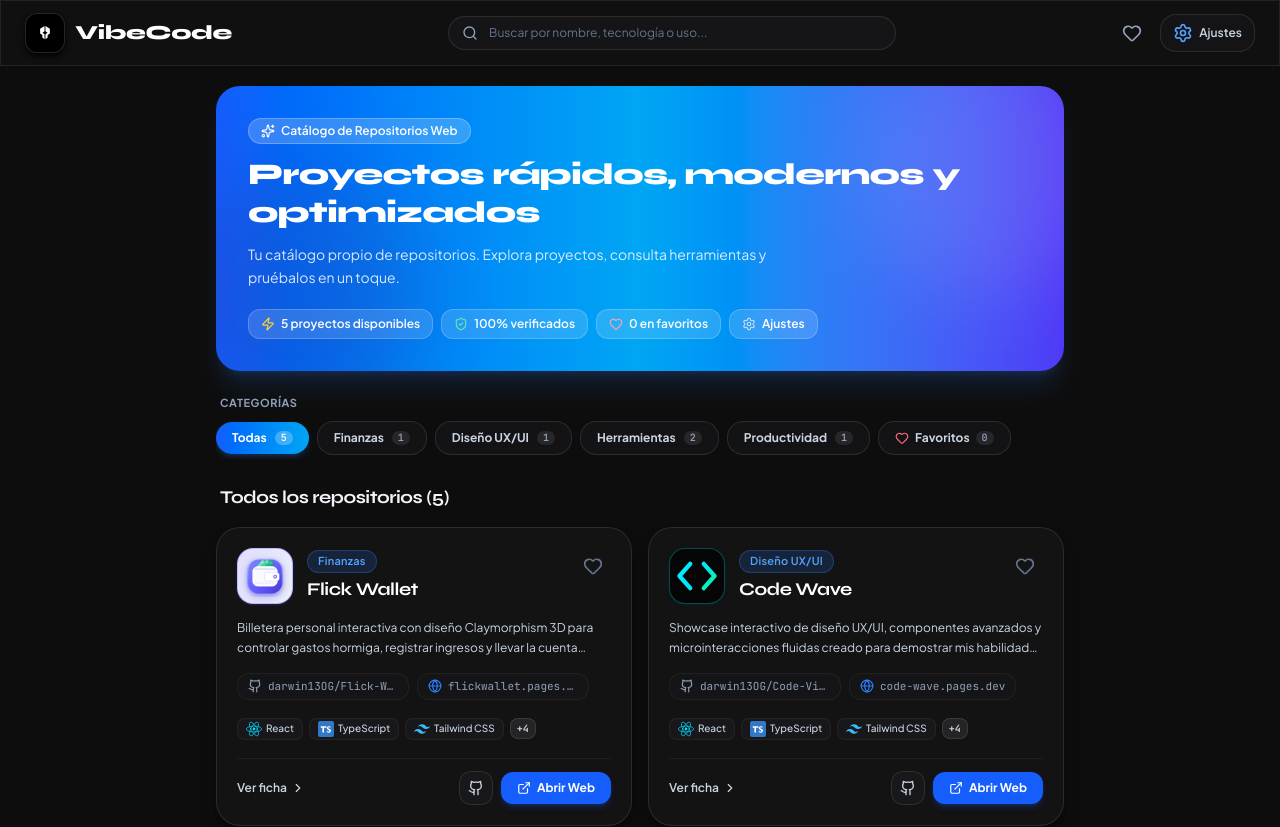
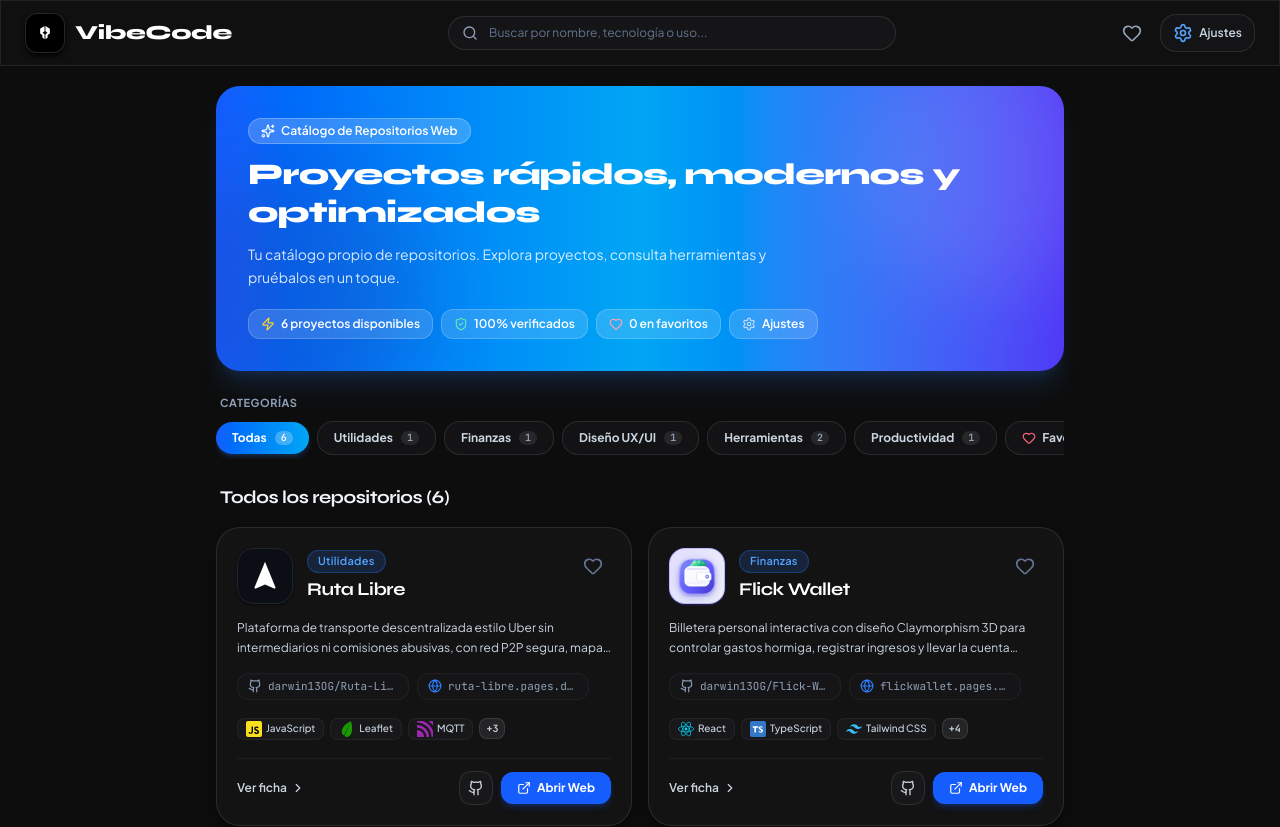
Before and after one commit to darwin13OG/VibeCode-Studio, a React (Vite) app: page / in a window 1280 px wide. Shown: the top 827 px of the page. Built offline with nearby package versions, Linux system fonts and the light colour scheme.

Commit message:
feat: add Ruta Libre project to catalog
- Add "Ruta Libre" project details to initial data
- Create and integrate branded SVG icons and banners
- Extend ProjectIcon and TechIcons to support new assets
- Update project type definitions to include 'rutalibre' type

```diff
--- a/src/components/ProjectIcon.tsx
+++ b/src/components/ProjectIcon.tsx
@@ -12,7 +12,7 @@ interface ProjectIconProps {
   repoName: string;
   cloudflareUrl?: string;
   faviconUrl?: string;
-  iconType?: 'scanner' | 'fintech' | 'waves' | 'codewave' | 'tech' | 'custom' | 'auto';
+  iconType?: 'scanner' | 'fintech' | 'waves' | 'codewave' | 'rutalibre' | 'tech' | 'custom' | 'auto';
   iconSvg?: string;
   techStack?: string[];
   category?: string;
@@ -71,6 +71,20 @@ export const ProjectIcon: React.FC<ProjectIconProps> = ({
             <circle cx="84" cy="63" r="5" fill="#635bff" />
           </svg>
         )}
+      </div>
+    );
+  }
+
+  // 1.8 Ruta Libre official icon - solo la flecha blanca
+  if (iconType === 'rutalibre' || norm.includes('ruta')) {
+    return (
+      <div
+        className={`${className} bg-[#0B0E14] border border-[#21262D] shadow-lg shadow-black/50 flex items-center justify-center shrink-0 select-none overflow-hidden relative`}
+        style={{ width: size, height: size }}
+      >
+        <svg viewBox="0 0 24 24" fill="none" className="w-full h-full p-2.5">
+          <path d="M12 2L4.5 20.29l.71.71L12 18l6.79 3 .71-.71z" fill="#FFFFFF" />
+        </svg>
       </div>
     );
   }
--- a/src/components/TechIcons.tsx
+++ b/src/components/TechIcons.tsx
@@ -100,6 +100,39 @@ export const TechIcon: React.FC<TechIconProps> = ({ name, className = 'w-4 h-4',
     );
   }
 
+  if (norm.includes('leaflet')) {
+    return (
+      <svg width={size} height={size} viewBox="0 0 24 24" className={className} fill="none">
+        <path d="M17.69 0c-.355.574-8.432 4.74-10.856 8.649-2.424 3.91-3.116 6.988-2.237 9.882.879 2.893 2.559 2.763 3.516 3.717.958.954 2.257 2.113 4.332 1.645 2.717-.613 5.335-2.426 6.638-7.508 1.302-5.082.448-9.533-.103-11.99A35.395 35.395 0 0 0 17.69 0zm-.138.858l-9.22 21.585-.574-.577Z" fill="#199900" />
+      </svg>
+    );
+  }
+
+  if (norm.includes('mqtt')) {
+    return (
+      <svg width={size} height={size} viewBox="0 0 24 24" className={className} fill="none">
+        <path d="M10.657 23.994h-9.45A1.212 1.212 0 0 1 0 22.788v-9.18h.071c5.784 0 10.504 4.65 10.586 10.386Zm7.606 0h-4.045C14.135 16.246 7.795 9.977 0 9.942V6.038h.071c9.983 0 18.121 8.044 18.192 17.956Zm4.53 0h-.97C21.754 12.071 11.995 2.407 0 2.372v-1.16C0 .55.544.006 1.207.006h7.64C15.733 2.49 21.257 7.789 24 14.508v8.291c0 .663-.544 1.195-1.207 1.195ZM16.713.006h6.092A1.19 1.19 0 0 1 24 1.2v5.914c-.91-1.242-2.046-2.65-3.158-3.762C19.588 2.11 18.122.987 16.714.005Z" fill="#9B27AF" />
+      </svg>
+    );
+  }
+
+  if (norm.includes('p2p') || norm.includes('webrtc')) {
+    return (
+      <svg width={size} height={size} viewBox="0 0 24 24" className={className} fill="none">
+        <path d="M11.9998.3598c-2.8272 0-5.1456 2.1733-5.3793 4.94a5.4117 5.4117 0 00-1.2207-.1401C2.418 5.1597 0 7.5779 0 10.5603c0 2.2203 1.341 4.1274 3.2568 4.957a5.3734 5.3734 0 00-.7372 2.7227c0 2.9823 2.4175 5.4002 5.4002 5.4002 1.6627 0 3.1492-.7522 4.1397-1.934.9906 1.1818 2.4773 1.934 4.1398 1.934 2.983 0 5.4004-2.418 5.4004-5.4002 0-.9719-.258-1.883-.7073-2.6708C22.7283 14.7068 24 12.8418 24 10.6795c0-2.9823-2.4175-5.4006-5.3998-5.4006-.417 0-.8223.049-1.2121.1384C17.2112 2.5949 14.867.3598 11.9998.3598zm-5.717 6.8683h10.5924c.7458 0 1.352.605 1.352 1.3487v7.6463c0 .7438-.6062 1.3482-1.352 1.3482h-3.6085l-7.24 3.5491 1.1008-3.5491h-.8447c-.7458 0-1.3522-.6044-1.3522-1.3482V8.5768c0-.7438.6064-1.3487 1.3522-1.3487Z" fill="#3B82F6" />
+      </svg>
+    );
+  }
+
+  if (norm.includes('routing') || norm.includes('osrm') || norm.includes('gps')) {
+    return (
+      <svg width={size} height={size} viewBox="0 0 24 24" className={className} fill="none">
+        <circle cx="12" cy="12" r="9" stroke="#10B981" strokeWidth="2" strokeDasharray="3 3" />
+        <path d="M12 4L7 19l5-2.5 5 2.5L12 4z" fill="#10B981" />
+      </svg>
+    );
+  }
+
   if (norm.includes('vite')) {
     return (
       <svg width={size} height={size} viewBox="0 0 32 32" className={className} fill="none">
--- a/src/data/initialProjects.ts
+++ b/src/data/initialProjects.ts
@@ -10,8 +10,24 @@ import cotizadorExpresBanner from '../assets/images/cotizador_expres_banner.jpg'
 import cotizadorExpresIcon from '../assets/images/cotizador_expres_icon.png';
 import codeWaveBanner from '../assets/images/code_wave_banner.jpg';
 import flickWalletBanner from '../assets/images/flick_wallet_banner.jpg';
+import rutaLibreBanner from '../assets/images/ruta_libre_banner.svg';
+import rutaLibreIcon from '../assets/images/ruta_libre_icon.svg';
 
 export const INITIAL_PROJECTS: Project[] = [
+  {
+    id: 'ruta-libre',
+    name: 'Ruta Libre',
+    repoName: 'Ruta-Libre',
+    githubUrl: 'https://github.com/darwin13OG/Ruta-Libre',
+    cloudflareUrl: 'https://ruta-libre.pages.dev',
+    category: 'Utilidades',
+    description: 'Plataforma de transporte descentralizada estilo Uber sin intermediarios ni comisiones abusivas, con red P2P segura, mapas en tiempo real y trato directo en efectivo.',
+    whatItsUsedFor: 'Conecta a pasajeros y conductores de forma directa a través de una red P2P (MQTT sobre WebSockets con pool de brokers failover y geohashing) sin servidores centrales ni base de datos privada. Ofrece cálculo de rutas y distancias exactas con OSRM, negociación libre de tarifas en efectivo, botón de pánico SOS con telemetría de emergencia en vivo, modo dual (pasajero y conductor con PWA dedicado) y panel de estadísticas para conductores.',
+    techStack: ['JavaScript', 'Leaflet', 'MQTT', 'Tailwind CSS', 'PWA', 'Cloudflare Pages'],
+    iconType: 'rutalibre',
+    faviconUrl: rutaLibreIcon,
+    bannerUrl: rutaLibreBanner,
+  },
   {
     id: 'flick-wallet',
     name: 'Flick Wallet',
--- a/src/types.ts
+++ b/src/types.ts
@@ -16,7 +16,7 @@ export interface Project {
   category: string;
   techStack: string[];
   faviconUrl?: string;
-  iconType?: 'scanner' | 'fintech' | 'waves' | 'codewave' | 'custom' | 'auto';
+  iconType?: 'scanner' | 'fintech' | 'waves' | 'codewave' | 'rutalibre' | 'custom' | 'auto';
   iconSvg?: string;
   bannerUrl?: string;
 }
```
Also changed, not shown: src/assets/images/ruta_libre_banner.svg (added), src/assets/images/ruta_libre_icon.svg (added).
